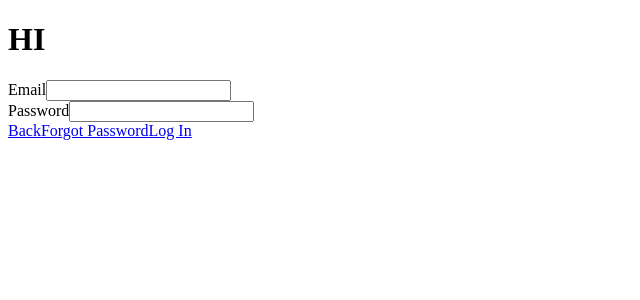
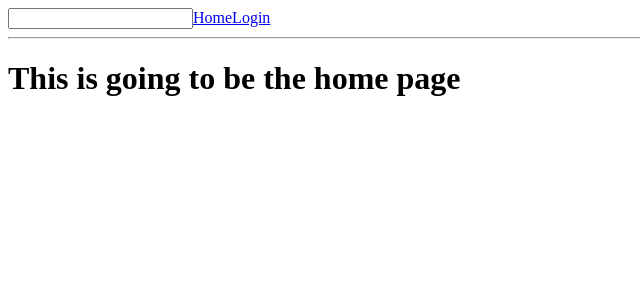
Before and after one commit to CyberNotesDev/lookatme, a JavaScript app in the folder lookatmefile/: page / in a window 1280 px wide. Shown: the top 300 px of the page, without its empty margins (0-640 px from the left). Built offline with nearby package versions, Linux system fonts and the light colour scheme; the HTML template or start-up script is replaced by a standard one.

Commit message:
Added Router, Switch, and Link! Getting the home page ready

```diff
--- a/lookatmefile/src/App.js
+++ b/lookatmefile/src/App.js
@@ -1,10 +1,29 @@
 import LogIn from './components/LogIn';
+import { Link, Route, BrowserRouter as Router, Switch } from 'react-router-dom';
 
 function App() {
   return (
     <div className="App">
-      <h1>HI</h1>
-      <LogIn />
+      <Router>
+
+        <div className="header">
+          <input type="search" />
+          <Link to="/">Home</Link>
+          <Link to="/login">Login</Link>
+        </div>
+
+        <hr />
+
+        <Switch>
+          <Route exact path="/">
+            <h1>This is going to be the home page</h1>
+          </Route>
+          <Route path="/login">
+            <LogIn />
+          </Route>
+        </Switch>
+
+      </Router>
     </div>
   );
 }
```
